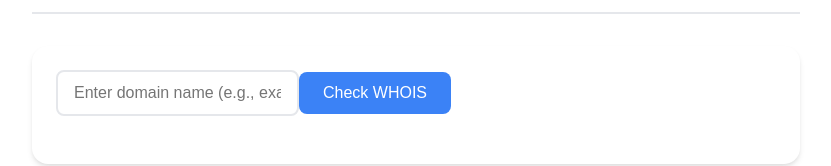
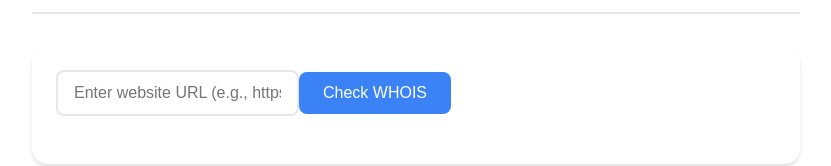
Before and after one commit to pburglin/isitdown, a React (Vite) app: page / in a window 1280 px wide. Both pictures are taken after a click on the button "WHOIS Lookup". Shown: the part 215-381 px from the top of the page, without its empty margins (224-1055 px from the left). Built offline with nearby package versions, Linux system fonts and the light colour scheme.

Commit message:
initial commit

```diff
--- a/src/DNSChecker.jsx
+++ b/src/DNSChecker.jsx
@@ -44,7 +44,7 @@ const DNSChecker = () => {
           type="text"
           value={url}
           onChange={(e) => setUrl(e.target.value)}
-          placeholder="Enter URL to check DNS records"
+          placeholder="Enter website URL (e.g., https://example.com)"
           className="url-input"
         />
         <button type="submit" disabled={loading} className="check-button">
@@ -56,6 +56,7 @@ const DNSChecker = () => {
 
       {records && (
         <div className="results-container">
+          <br/>
           <h3>DNS Records for {new URL(url).hostname}</h3>
           {records.a && records.a.length > 0 && (
             <div className="record-section">
--- a/src/WhoisChecker.jsx
+++ b/src/WhoisChecker.jsx
@@ -39,7 +39,8 @@ export default function WhoisChecker() {
             type="text"
             value={url}
             onChange={(e) => setUrl(e.target.value)}
-            placeholder="Enter domain name (e.g., example.com)"
+            onEnter={checkWhois}
+            placeholder="Enter website URL (e.g., https://example.com)"
             className="flex-1 px-4 py-2 border border-gray-300 rounded focus:outline-none focus:border-blue-500"
           />
           <button
```
